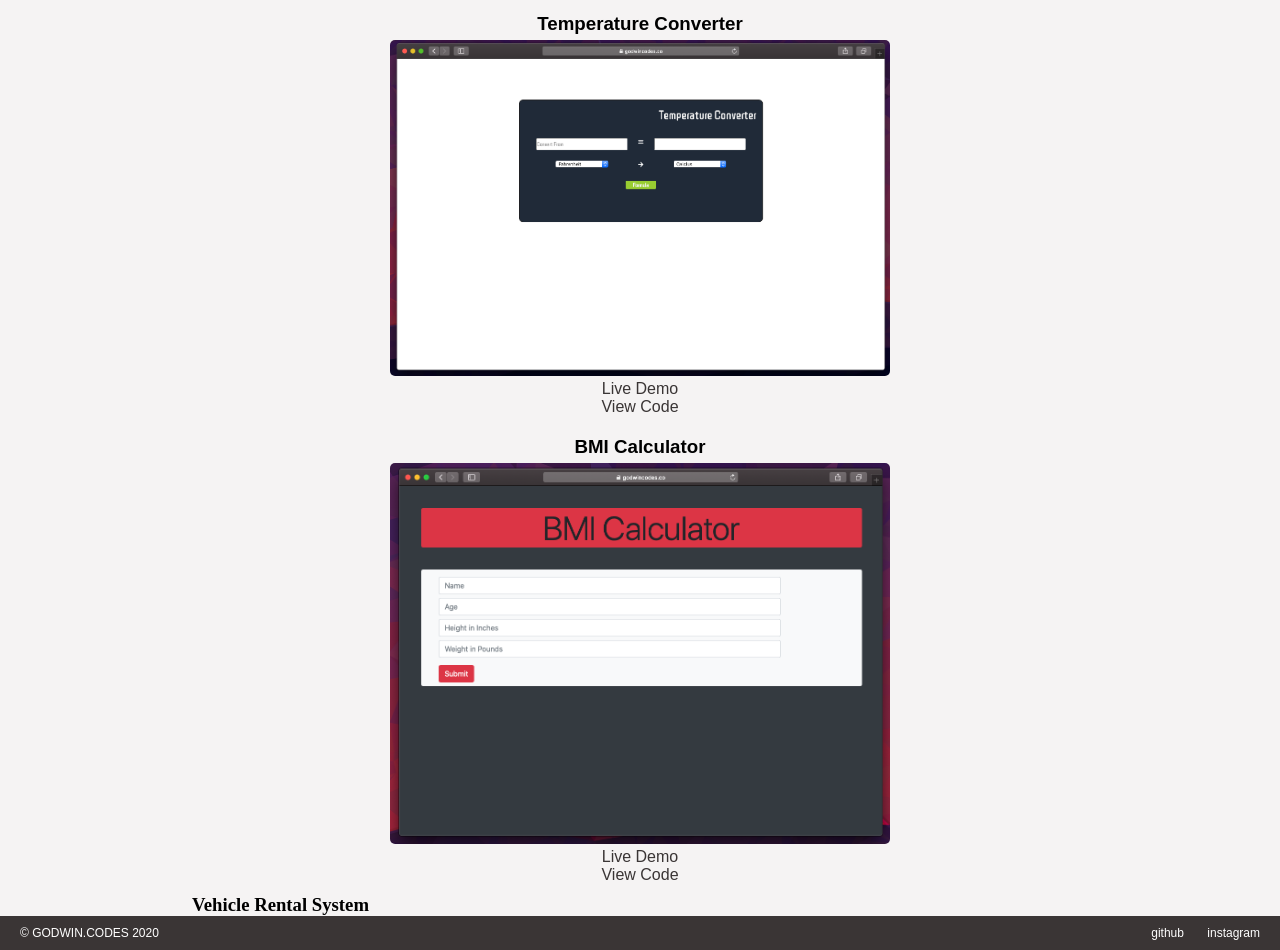
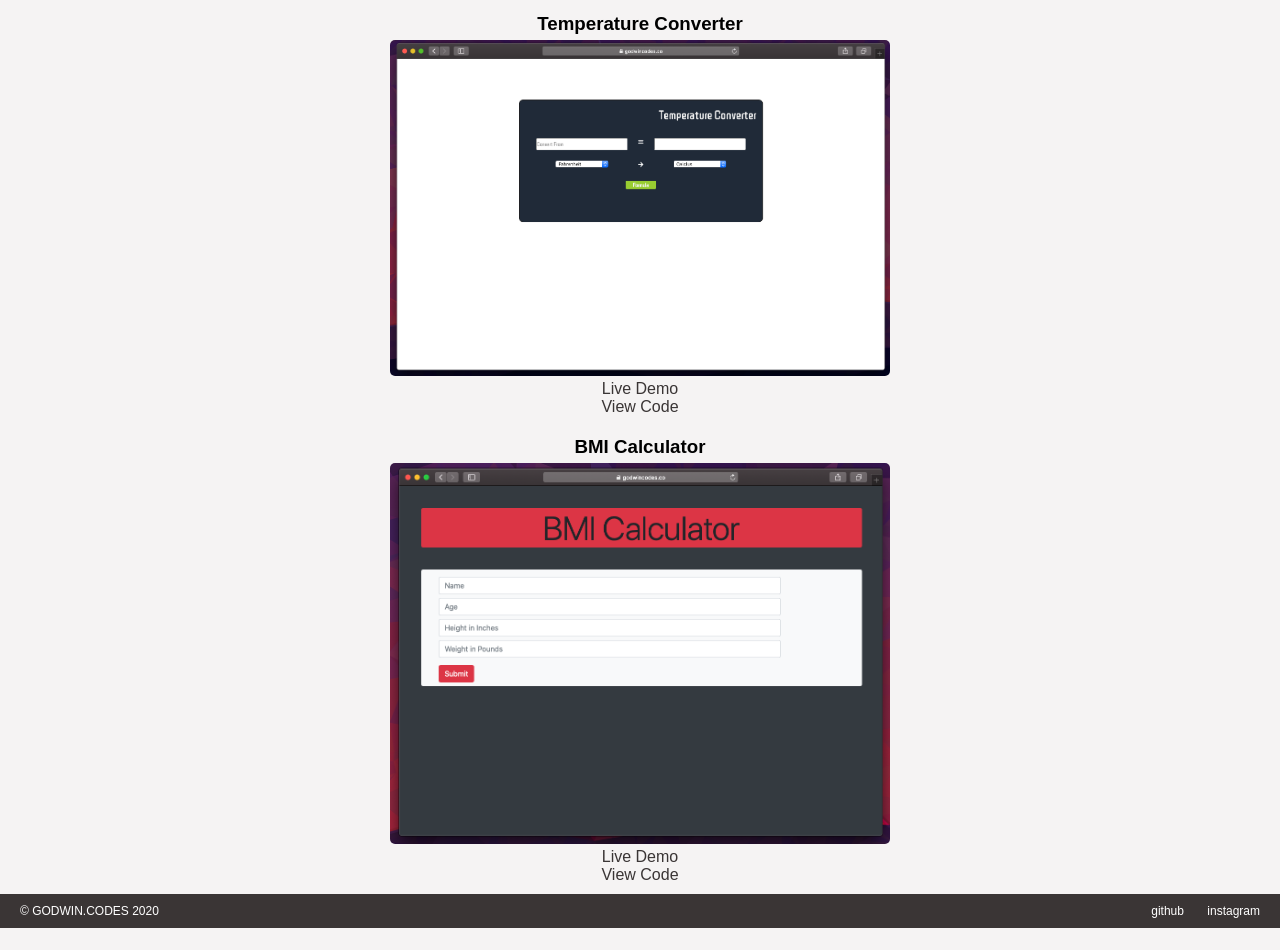
Before and after one commit to godwinolle/godwinolle.github.io, a plain HTML site: page projects.html in a window 1280 px wide. Shown: the part 270-1220 px from the top of the page. After the commit the page ends 1198 px from the top, so only its background shows below. Drawn offline with Linux system fonts and the light colour scheme.

Commit message:
Took vehicle out

```diff
--- a/projects.html
+++ b/projects.html
@@ -57,10 +57,7 @@
             <p><a href=" https://godwincodes.co/BMI-Calculator/">Live Demo</a></p>
             <p><a href="https://github.com/godwinolle/BMI-Calculator">View Code</a></p>
         </div>
-        <div class="vehicle">
-            <h3>Vehicle Rental System</h3>
 
-        </div>
 
     </div>
 
```
Also changed, not shown: 1 other file.
